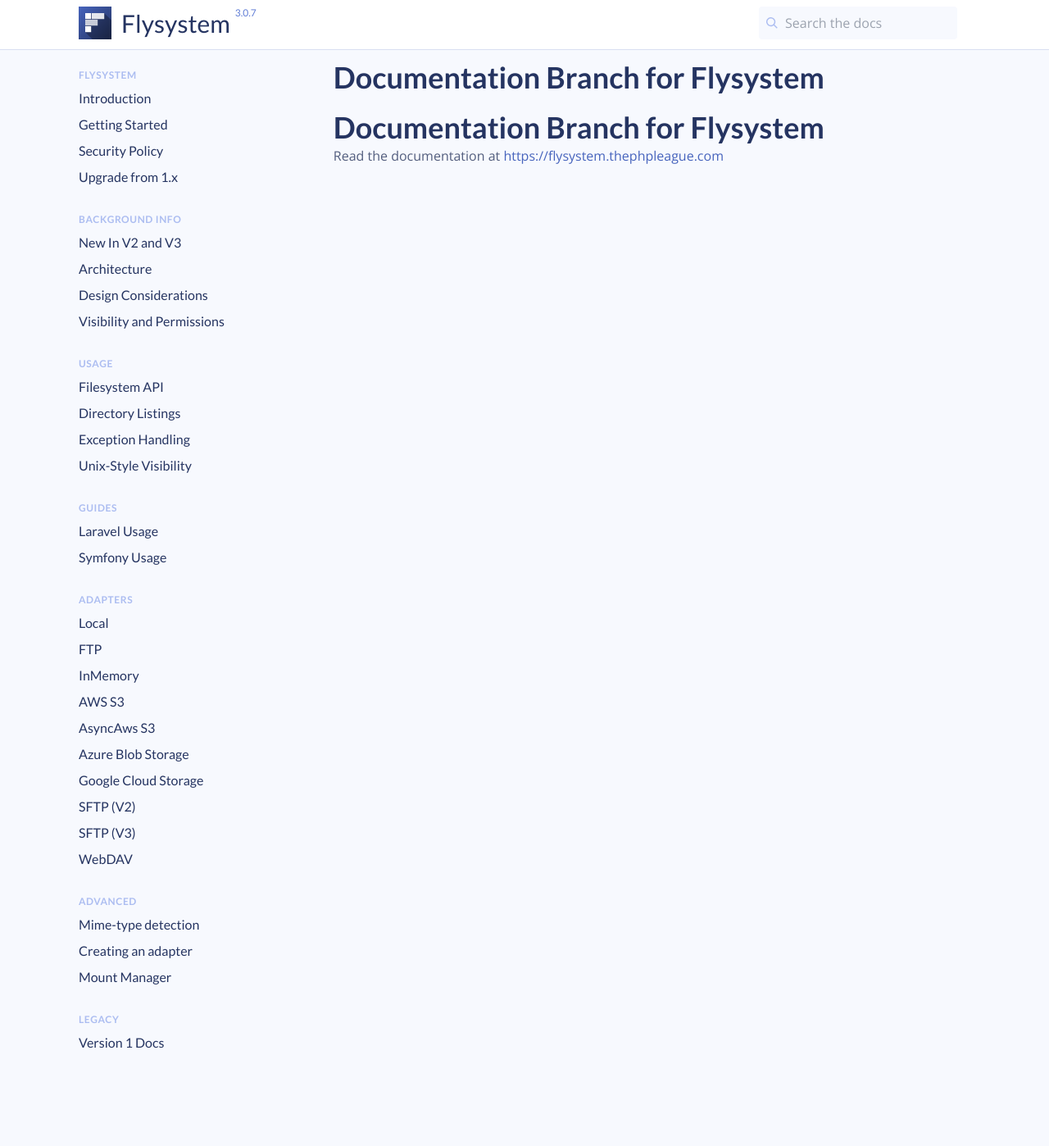
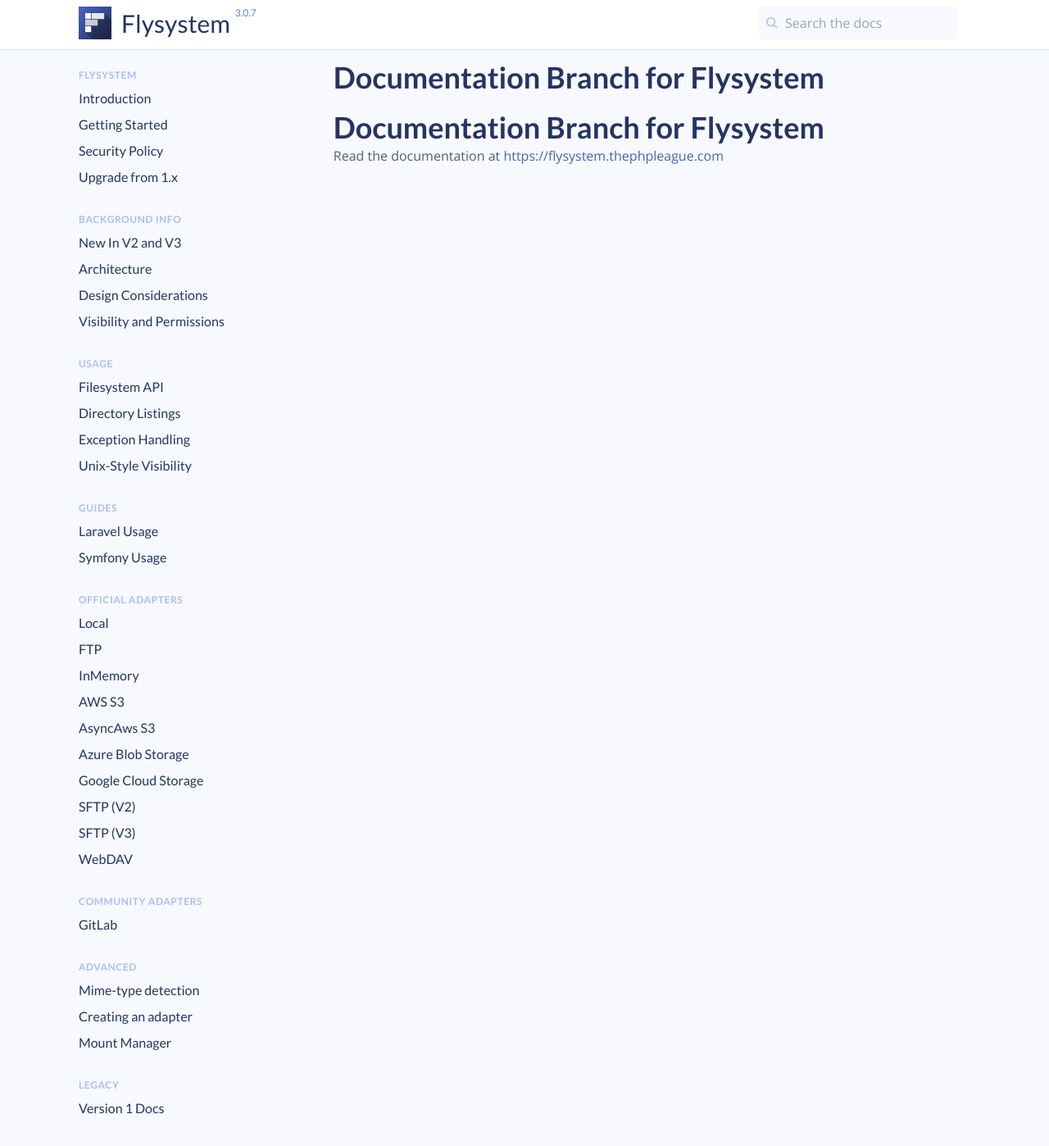
Before and after one commit to thephpleague/flysystem, a Jekyll site: the page built from README.md, in a window 1280 px wide and 1400 px high. Shown: the whole window at 82% size. Built offline with Jekyll 4.4.1, drawn with Linux system fonts in a browser that asks for light colours; our own code applies the rules of GitHub Pages for plain Markdown files; comment, search, counter and statistics services are not loaded.

Commit message:
List official and community adapters

```diff
--- a/_data/menu_v2.yml
+++ b/_data/menu_v2.yml
@@ -20,7 +20,7 @@ Guides:
   Laravel Usage: '/docs/guides/laravel-usage/'
   Symfony Usage: '/docs/guides/symfony-usage/'
 
-Adapters:
+Official Adapters:
     Local: '/docs/adapter/local/'
     FTP: '/docs/adapter/ftp/'
     InMemory: '/docs/adapter/in-memory/'
@@ -32,6 +32,9 @@ Adapters:
     SFTP (V3): '/docs/adapter/sftp-v3/'
     WebDAV: '/docs/adapter/webdav/'
 
+Community Adapters:
+    GitLab: '/docs/adapter/gitlab/'
+
 Advanced:
   Mime-type detection: '/docs/advanced/mime-type-detection/'
   Creating an adapter: '/docs/advanced/creating-an-adapter/'
```
